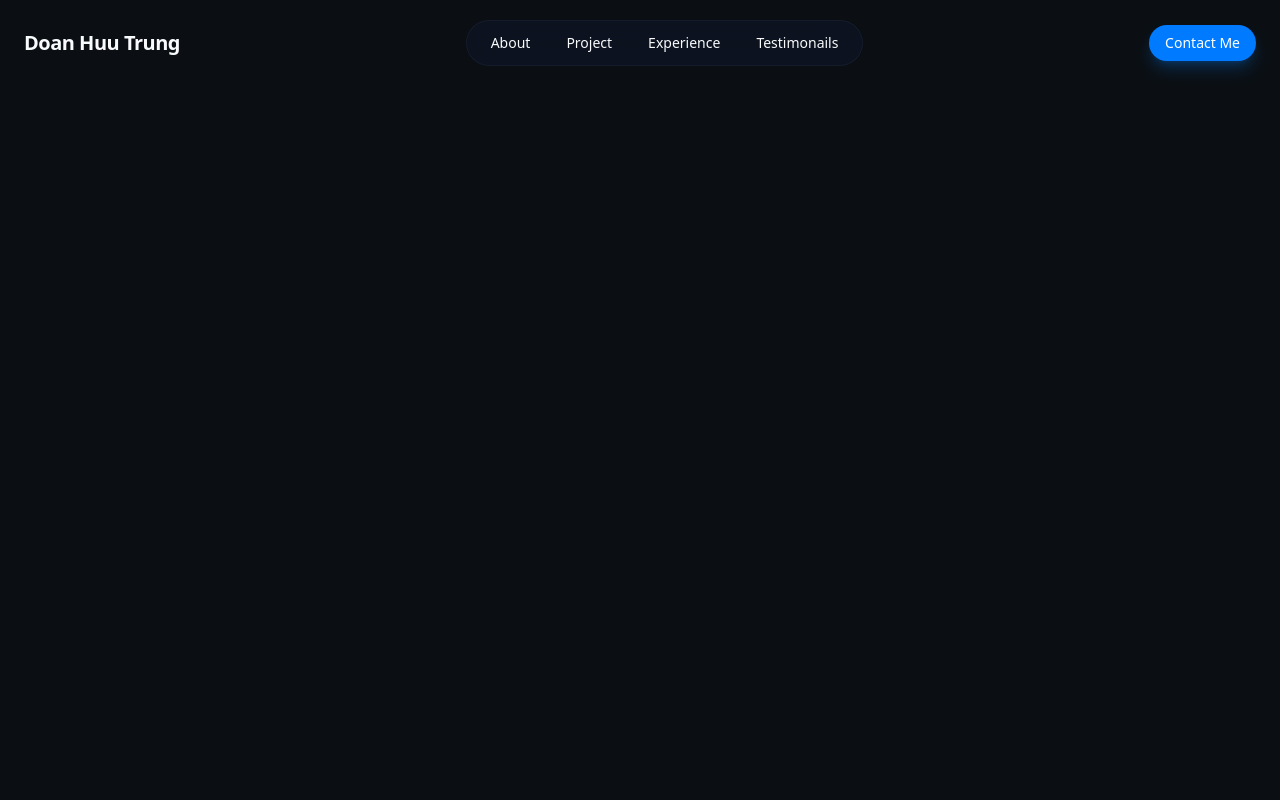
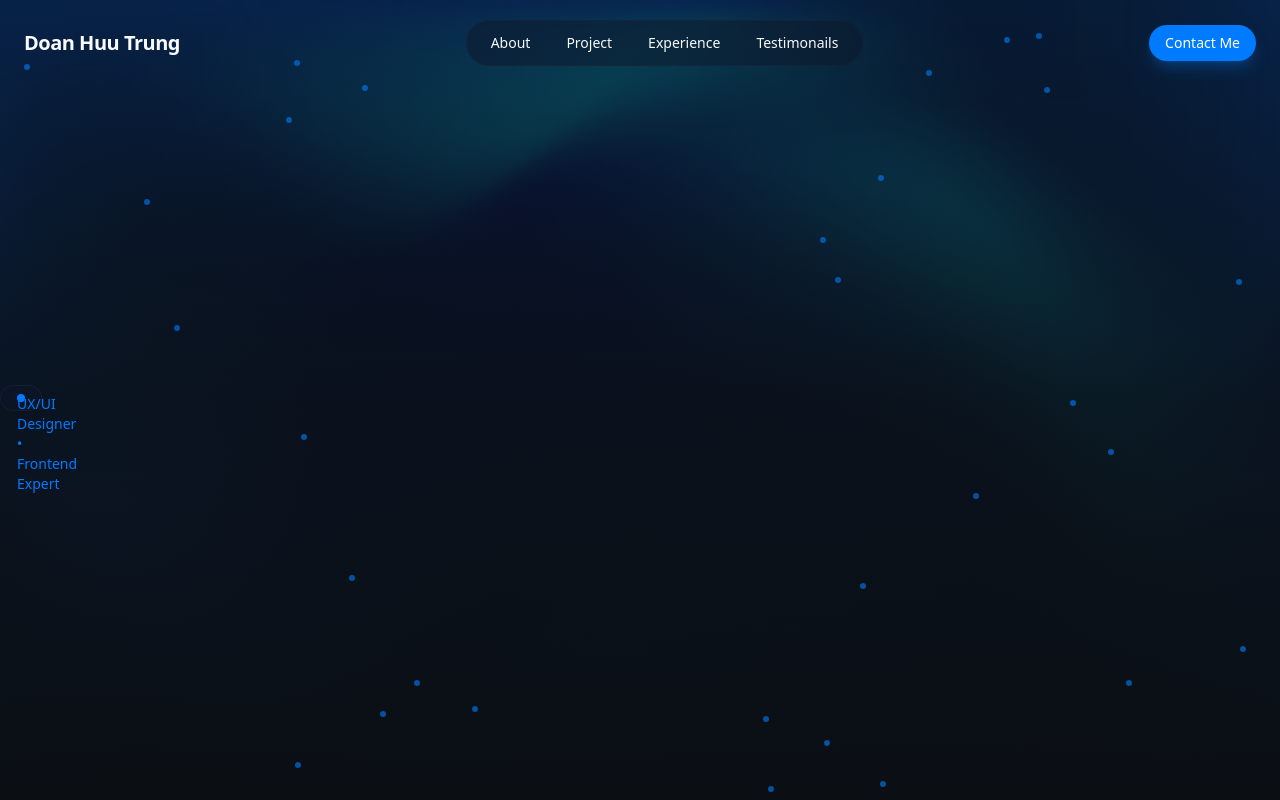
Before and after one commit to Doanhuutrung/portfolio, a React (Vite) app: page / in a window 1280 px wide. Built offline with nearby package versions, Linux system fonts and the light colour scheme.

Commit message:
Create hero section

```diff
--- a/src/components/Button.jsx
+++ b/src/components/Button.jsx
@@ -6,7 +6,7 @@
     default: "px-6 py-3 text-base",
     lg: "px-8 py-4 text-lg",
   };
-  const classes = `${baseClasses} ${sizeClasses[size]}`;
+  const classes = `${baseClasses} ${sizeClasses[size]} ${className}`;
   return (
     <button className={classes}>
       <span className="relative flex items-center justify-center gap-2">
--- a/src/index.css
+++ b/src/index.css
@@ -119,8 +119,23 @@
       filter: blur(0);
     }
   }
+  @keyframes slow-drift {
+    0%,
+    100% {
+      transform: translate (0, 0);
+    }
+    25% {
+      transform: translate (20px, -30px);
+    }
+    50%{
+      transform: translate (-15px,-20px);
+    }
+    75%{
+      transform: translate (30px, 10px)
+    }
+  }
   .animte-fade-in {
-    animation: fade-in;
+    animation: fade-in 0.8s ease-out both;
   }
 }
 
--- a/src/layout/Navbar.jsx
+++ b/src/layout/Navbar.jsx
@@ -11,7 +11,7 @@
 export const Navbar = () => {
   const [isMobileMenuOpen, setIsMobileMenuOpen] = useState(false);
   return (
-    <header className="fixed top-0 left-0 right-0 bg-transparent py-5">
+    <header className="fixed top-0 left-0 right-0 bg-transparent py-5 z-50">
       <nav className="container mx-auto px-6 flex items-center justify-between">
         {/* Desktop Navbar */}
         <a
--- a/src/sections/Hero.jsx
+++ b/src/sections/Hero.jsx
@@ -1,3 +1,46 @@
 export const Hero = () => {
-  return <section></section>;
+  return (
+    <section className="relative min-h-screen flex items-center overflow-hidden">
+      <div className="absolute inset-0">
+        <img
+          src="/bg-hero.jpg"
+          alt="hero background"
+          className="w-full h-full object-cover opacity-40"
+        />
+        <div className="absolute inset-0 bg-gradient-to-b from-background/20 via-background/80 to-background"></div>
+      </div>
+      <div className="absolute inset-0 overflow-hidden pointer-events-none">
+        {[...Array(30)].map((_, i) => (
+          <div
+            key={i}
+            className="absolute w-1.5 h-1.5 rounded-full opacity-60"
+            style={{
+              backgroundColor: "#007bff",
+              left: `${Math.random() * 100}%`,
+              top: `${Math.random() * 100}%`,
+              animation: `slow-drift ${
+                15 + Math.random() * 20
+              }s ease-in-out infinite`,
+              animationDelay: `${Math.random() * 5}s`,
+            }}
+          ></div>
+        ))}
+      </div>
+
+      {/* Content */}
+      <div>
+        <div>
+          <div className="space-y-8">
+            <div className="animate-fade-in">
+              <span className="inline-flex items-center gap-2 px-4 py-2 rounded-full glass text-sm text-primary">
+                <span className="w-2 h-2 bg-primary rounded-full">
+                  UX/UI Designer • Frontend Expert
+                </span>
+              </span>
+            </div>
+          </div>
+        </div>
+      </div>
+    </section>
+  );
 };
```
Also changed, not shown: public/bg-hero.jpg (added), public/user-6.jpg (added).
